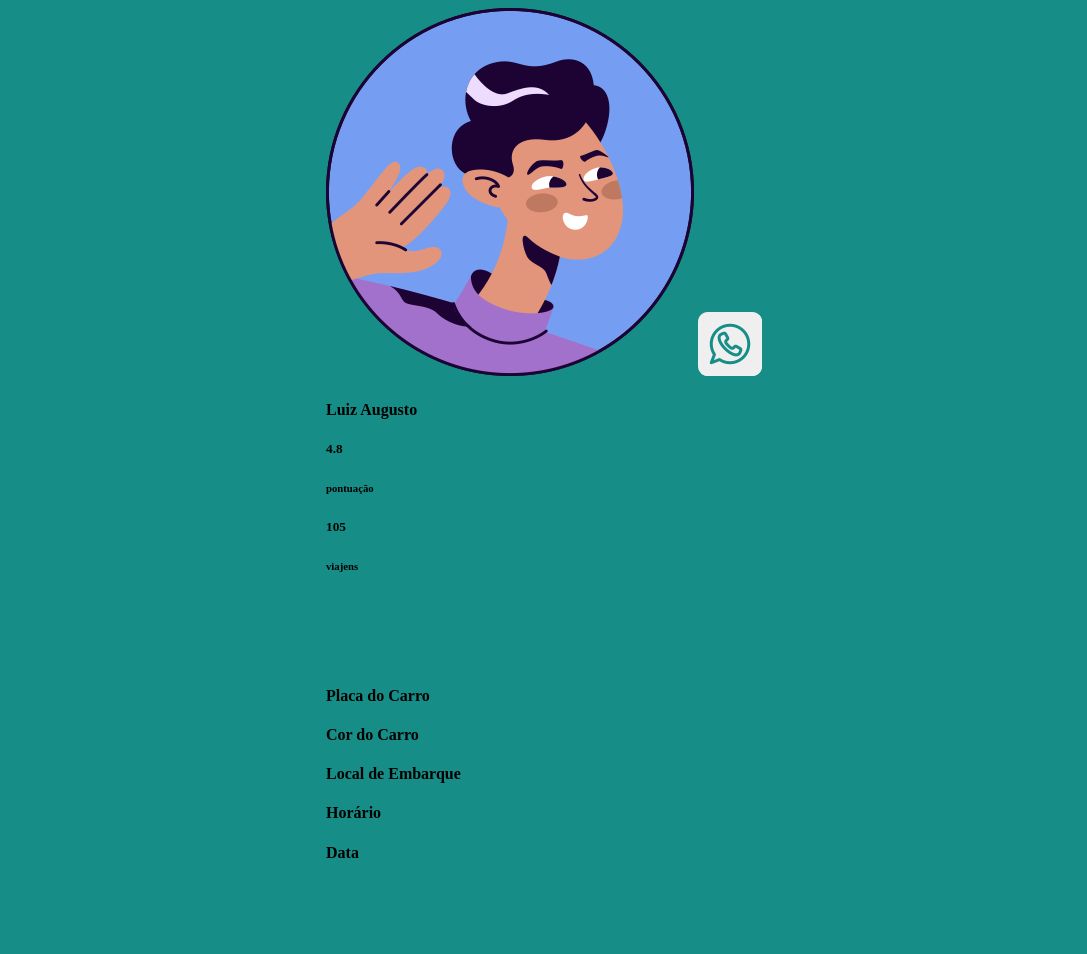
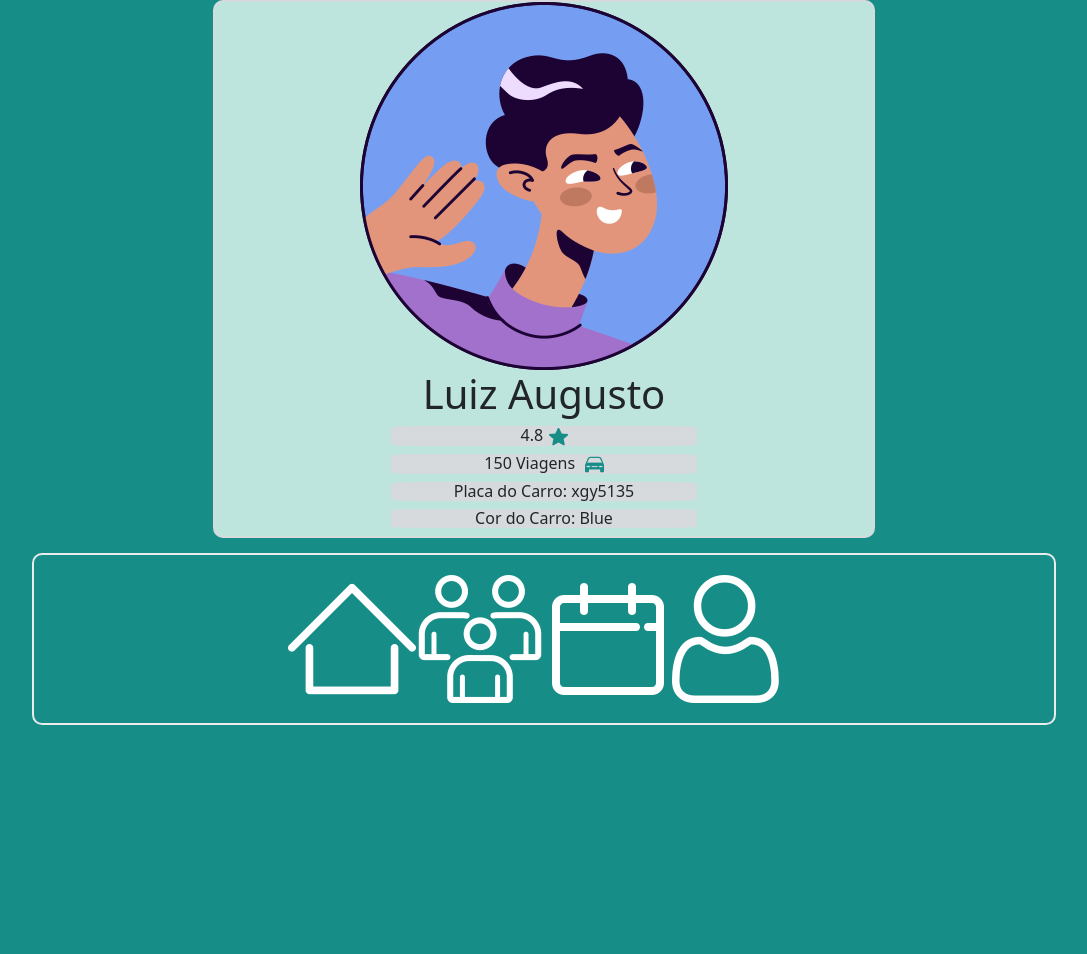
Before and after one commit to mdafonso/mobile, a plain HTML site: page motorista.html in a window 1280 px wide. Shown: the top 954 px of the page, without its empty margins (96-1183 px from the left). After the commit the page ends 800 px from the top, so only its background shows below. Drawn offline with nearby package versions, Linux system fonts and the light colour scheme; files that its build step writes are made by us from their sources.

Commit message:
pagina de perfil

```diff
--- /dev/null
+++ b/assets/CSS/motorista.css
@@ -0,0 +1,27 @@
+.body{
+    background-color: #168E87;
+}
+   .style-container-1 {
+        background-color: rgb(189, 229, 222);
+        border-radius: 10px;
+        border: solid 2px rgb(215, 218, 221);
+    }
+.estrela{
+    padding-left: 2%;
+    width: 8%;
+    height: auto;
+}
+    .avaliação{
+        background-color: rgb(215, 218, 221);
+        border-radius: 9%;
+
+    }
+    .n-viagem{
+        background-color: rgb(215, 218, 221);
+        border-radius: 9%;
+    }
+    .carro{
+        padding-left: 2%;
+        width: 8%;
+        height: auto;
+    }
--- a/motorista.html
+++ b/motorista.html
@@ -1,39 +1,52 @@
 <!DOCTYPE html>
 <html lang="en">
+
 <head>
     <meta charset="UTF-8">
     <meta name="viewport" content="width=device-width, initial-scale=1.0">
     <title>RideShare</title>
     <link rel="stylesheet" href="style.css">
+    <link rel="stylesheet" href="./assets/CSS/motorista.css">
+    <link rel="stylesheet" href="https://cdn.jsdelivr.net/npm/bootstrap@5.3.3/dist/css/bootstrap.min.css">
 </head>
-<body>
-    <div class="containerM">
-        <img class="motorista" alt="" src="img/motorista.png" />
-        <img class="chat" alt="" src="img/chat.png" />
-        <div class="nomemotorista">
-            <h4>Luiz Augusto</h4>
-        </div>
-        <div class="container1">
-            <h5>4.8</h5>
-            <h6>pontuação</h6>
-            <h5>105</h5>
-            <h6>viajens</h6>
-            <img class="estrela" alt="" src="img/estrela.png" />
-            <img class="carro" alt="" src="img/carro.png" />
+
+<body class="body">
+    <div class="style-container-1">
+        <div class="container text-center">
+            <div class="row justify-content-md-center">
+
+
+                <div class="col-md-auto"">
+                    <div class=" foto">
+                    <img class="motorista" alt="" src="img/motorista.png" />
+
+                </div>
+
+            </div>
+            <div class="col-sm-6">
+                <div class="col-md-auto">
+                    <div class="infor">
+                        <h1 class="nome-M">Luiz Augusto</h1>
+                        <h6 class="avaliação">4.8<img class="estrela" alt="" src="img/estrela.png" /> </h6>
+                        <h6 class="n-viagem">150 Viagens <img class="carro" alt="" src="img/carro.png" /></h6>
+                        <div class="infor">
+                            <h6 class="n-viagem">Placa do Carro: xgy5135</h6>
+                            <h6 class="n-viagem">Cor do Carro: Blue</h6>
+                        </div>
+                    </div>
+                </div>
+            </div>
+
 
         </div>
-        <div class="container2">
-            <h4>Placa do Carro</h4>
-            <h4>Cor do Carro</h4>
+    </div>
+    </div>
 
-        </div>
-        <div class="container3">
-            <h4>Local de Embarque</h4>
-            <h4>Horário</h4>
-            <h4>Data</h4>
-            <img class="proxima" alt="" src="img/proxima.png" />
-        </div>
-    </div>
+
+
+
+
+
 
 
 
@@ -46,4 +59,5 @@
         <img class="perfil" alt="" src="img/perfil.png" />
     </div>
 </footer>
+
 </html>
```
